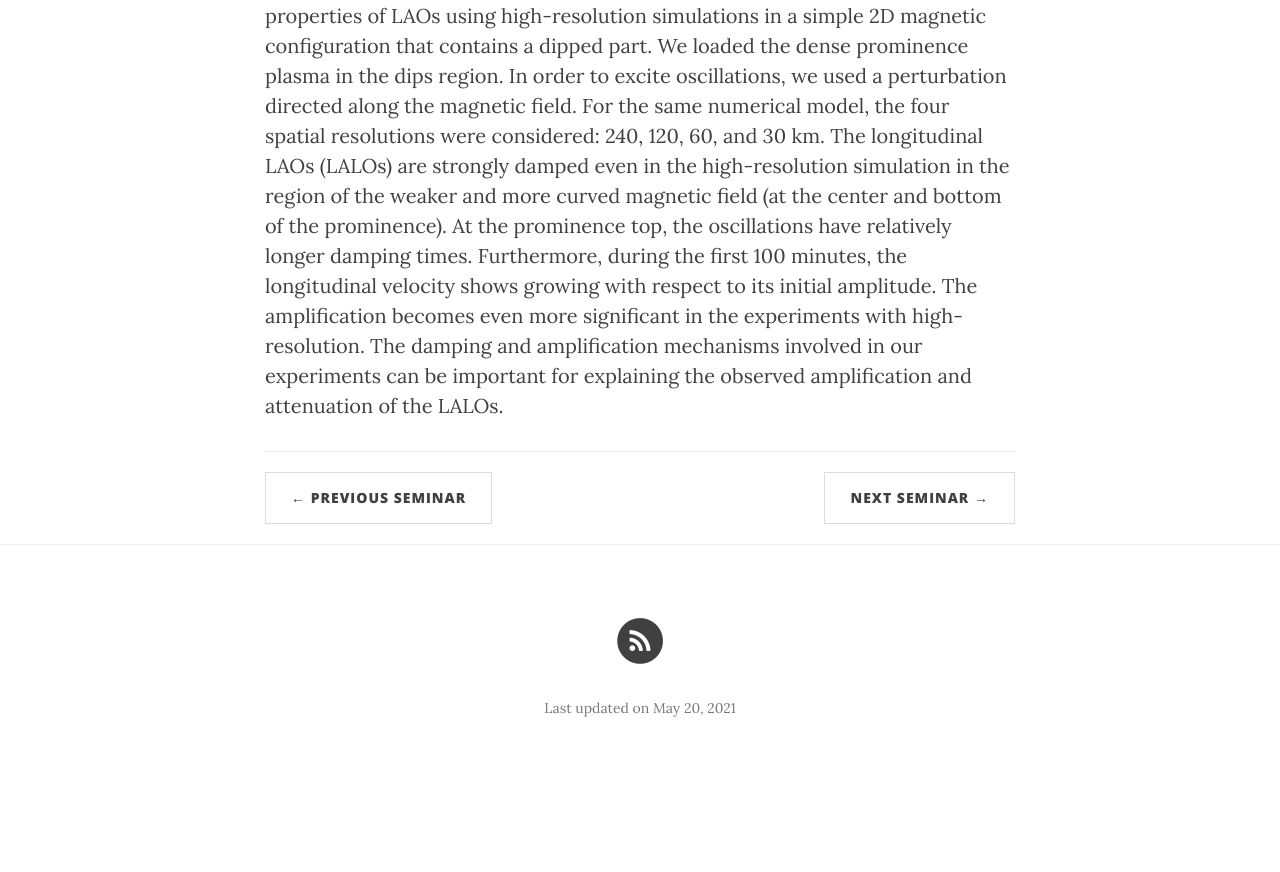
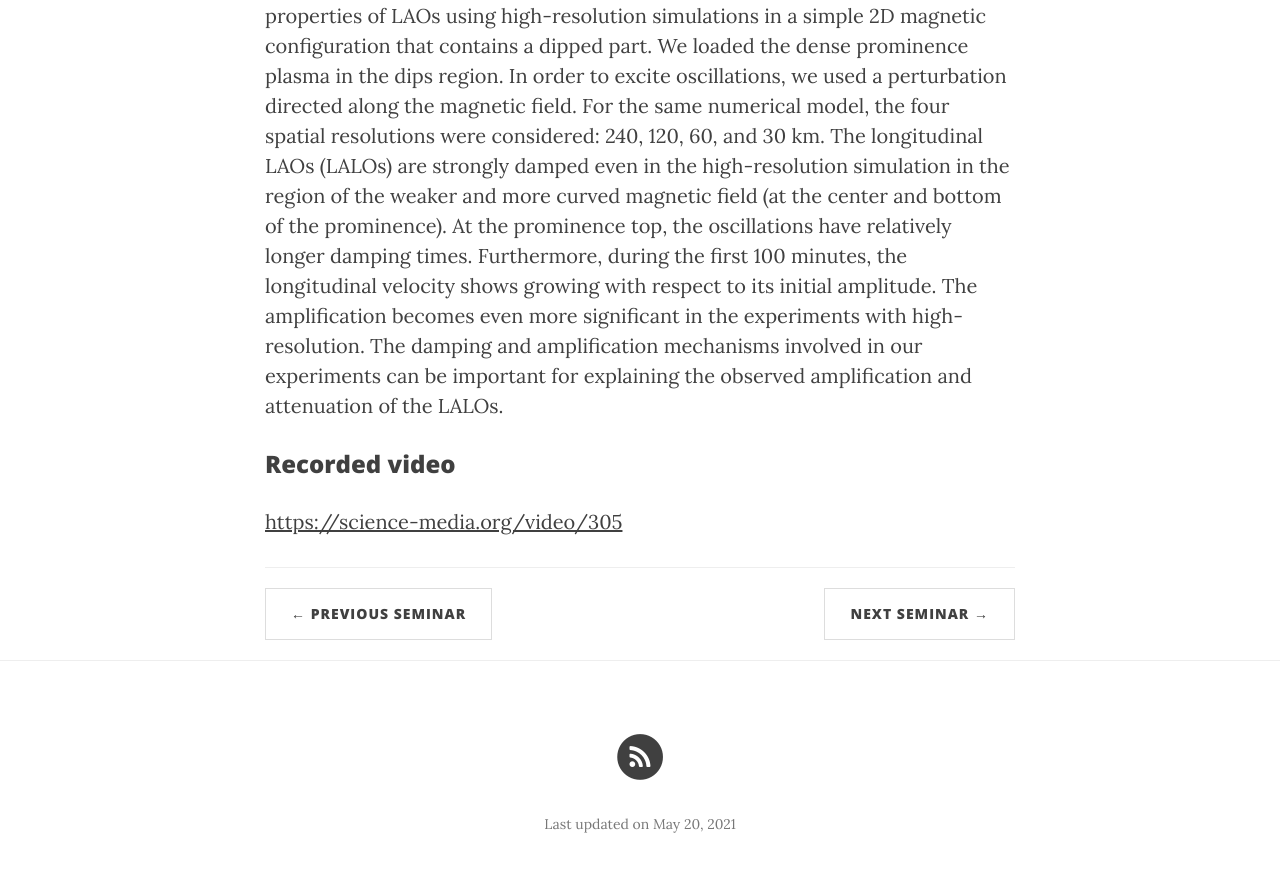
Before and after one commit to ITA-Solar/espos, a Jekyll site: the page built from _posts/2021-03-25-Liakh.md, in a window 1280 px wide and 900 px high, scrolled down 756 px. Shown: the top 872 px of the window. Built offline with Jekyll 4.4.1, drawn with Linux system fonts in a browser that asks for light colours; nearby versions of some CDN libraries; before the commit the page ends 1540 px from its top, so only the background shows below that.

Commit message:
Update 2021-03-25-Liakh.md

```diff
--- a/_posts/2021-03-25-Liakh.md
+++ b/_posts/2021-03-25-Liakh.md
@@ -10,3 +10,7 @@ published:  true
 
 ## Abstract
 We report 2D MHD simulations of the large-amplitude oscillations (LAOs) in the solar prominences performed with MHD code Mancha. We aim to study the properties of LAOs using high-resolution simulations in a simple 2D magnetic configuration that contains a dipped part. We loaded the dense prominence plasma in the dips region. In order to excite oscillations, we used a perturbation directed along the magnetic field. For the same numerical model, the four spatial resolutions were considered: 240, 120, 60, and 30 km. The longitudinal LAOs (LALOs) are strongly damped even in the high-resolution simulation in the region of the weaker and more curved magnetic field (at the center and bottom of the prominence).  At the prominence top, the oscillations have relatively longer damping times. Furthermore, during the first 100 minutes, the longitudinal velocity shows growing with respect to its initial amplitude. The amplification becomes even more significant in the experiments with high-resolution. The damping and amplification mechanisms involved in our experiments can be important for explaining the observed amplification and attenuation of the LALOs.
+
+### Recorded video
+
+[https://science-media.org/video/305](https://science-media.org/video/305)
```
